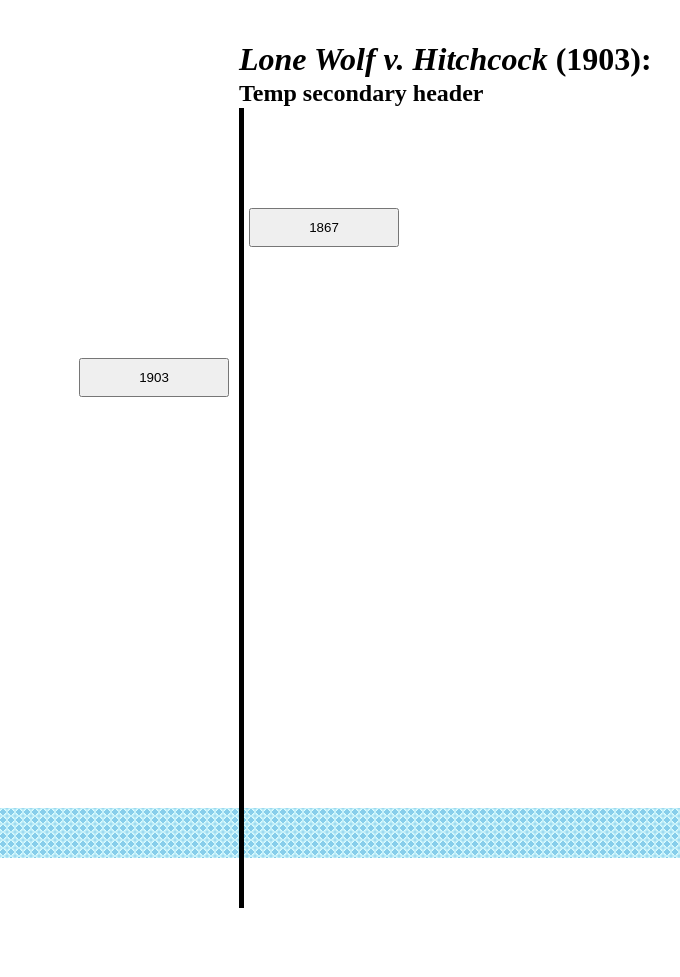
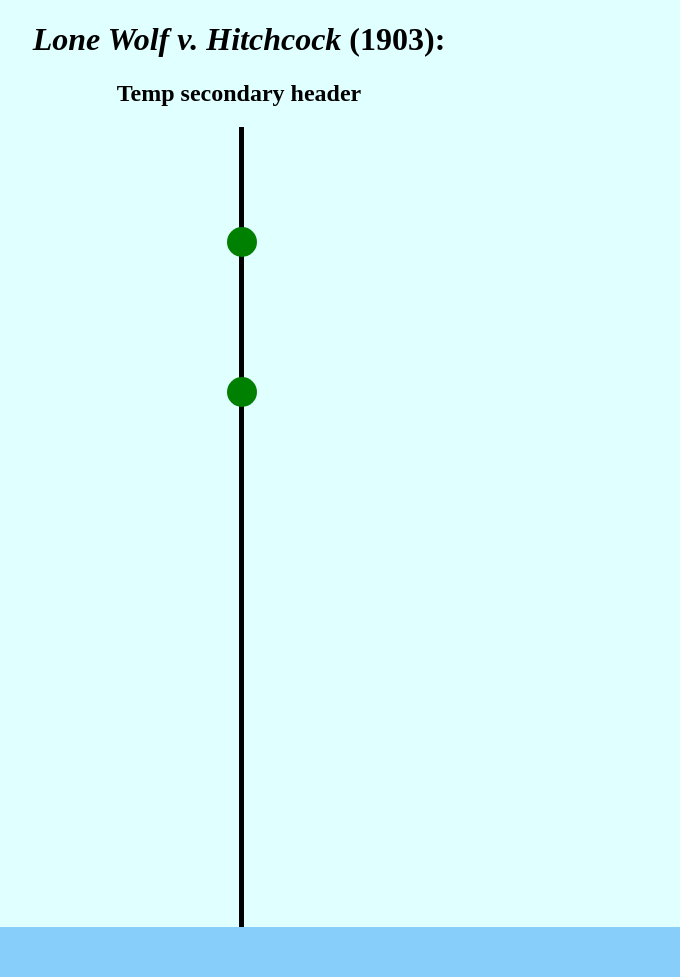
Before and after one commit to bkallencf/Lone-Wolf, a plain HTML site: page index.html in a window 1280 px wide. Shown: the whole page, without its empty margins (401-1081 px from the left). Before the commit the page ends 908 px from the top, so only its background shows below. Drawn offline with Linux system fonts and the light colour scheme.

Commit message:
Tooltip positioning fix 8

```diff
--- a/index.html
+++ b/index.html
@@ -12,8 +12,12 @@
         <div id="timeline-container">
             <div id="timeline-line"></div>
 
-            <button class="button right" id="medicine" style="top: 100px;">1867</button>
-            <button class="button left" id="lonewolf" style="top: 250px;">1903</button>
+            <div>
+                <button class="button right" id="medicine" style="top: 100px;"></button>
+            </div>
+            <div>
+                <button class="button left" id="lonewolf" style="top: 250px;"></button>
+            </div>
 
             <div id="tooltip"></div>
         </div>
--- a/styles.css
+++ b/styles.css
@@ -1,50 +1,46 @@
+html, body {
+    height: 100%;
+    margin: 0px;
+    background: lightcyan;
+}
+
 h1 {
-    position: absolute;
-    left: 50%;
-    top: 20px;
+    text-align: center;
 }
 
 h2 {
-    position: absolute;
-    left: 50%;
-    top: 60px;
+    text-align: center;
 }
 
 footer {
-    background: radial-gradient(circle, SkyBlue, SkyBlue 50%, LightCyan 50%, SkyBlue);
-    background-size: 8px 8px;
+    background: lightskyblue;
+    background-size: 100px 100px;
     font-family: sans-serif;
     padding: 16px;
 }
 
-button {
+.button {
     position: absolute;
-    width: 150px;
-    padding: 10px;
-    font-family: sans-serif;
+    height: 30px;
+    width: 30px;
+    left: calc(50% - 12.5px);
+    border-radius: 50%;
+    background-color: green;
     z-index: 1;
-    box-sizing: border-box;
-}
-
-.left {
-    left: calc(50% - 160px);
-}
-
-.right {
-    left: calc(50% + 10px);
+    border: none;
 }
 
 #timeline-container {
     position: relative;
     width: 100%;
     min-height: 100vh;
-    top: 100px;
+    top: 0px;
 }
 
 #timeline-line {
     position: absolute;
     top: 0;
-    bottom: 0;
+    bottom: 0px;
     left: 50%;
     width: 5px;
     background-color: black;
--- a/timeline-events.js
+++ b/timeline-events.js
@@ -39,11 +39,14 @@ function checkEvents() { // Displays button content
             buttonLocked = true;
             setButton(button);
 
+            button.style.backgroundColor = "red";
+
             // Disables this button and re-enables all other buttons
             button.disabled = true;
             for (let otherButton of buttons) {
                 if (otherButton !== button) {
                     otherButton.disabled = false;
+                    otherButton.style.backgroundColor = "green";
                 }
             }
         });
@@ -58,6 +61,7 @@ function checkEvents() { // Displays button content
             // Re-enables all buttons
             for (let button of buttons) {
                 button.disabled = false;
+                button.style.backgroundColor = "green";
             }
         }
     });
@@ -67,14 +71,10 @@ function setButton(button) { // Sets up and displays the contents of the popup
     // Chooses which content from tooltipContent to use with the button's id
     const content = tooltipContent[button.id];
     if (!content) return;
+    tooltip.textContent = content;
 
-    // Temporarily creates the tooltip off-screen to measure its length for positioning
-    tooltip.style.visibility = "hidden";
     tooltip.style.display = "block";
-    tooltip.style.left = "-9999px";
 
-    // Delays the positioning of the button until measurements are done
-    requestAnimationFrame(() => {
     // Gets the button's position
     const rect = button.getBoundingClientRect();
 
@@ -85,13 +85,10 @@ function setButton(button) { // Sets up and displays the contents of the popup
 
     // Displays the tooltip relative to the right of the button
     if (button.classList.contains("right")) {
-            tooltip.style.left = rect.left + window.scrollX + 10 + "px";
+        tooltip.style.left = rect.right + window.scrollX + 10 + "px";
 
     // Displays the tooltip relative to the left of the button
     } else {
         tooltip.style.left = rect.left + window.scrollX - tooltipWidth - 10 + "px";
     }
-
-        tooltip.style.visibility = "visible";
-    });
 }
```
Also changed, not shown: bibliography.html (+1 -3 lines). Lines whose indentation alone changed are shown as unchanged.
